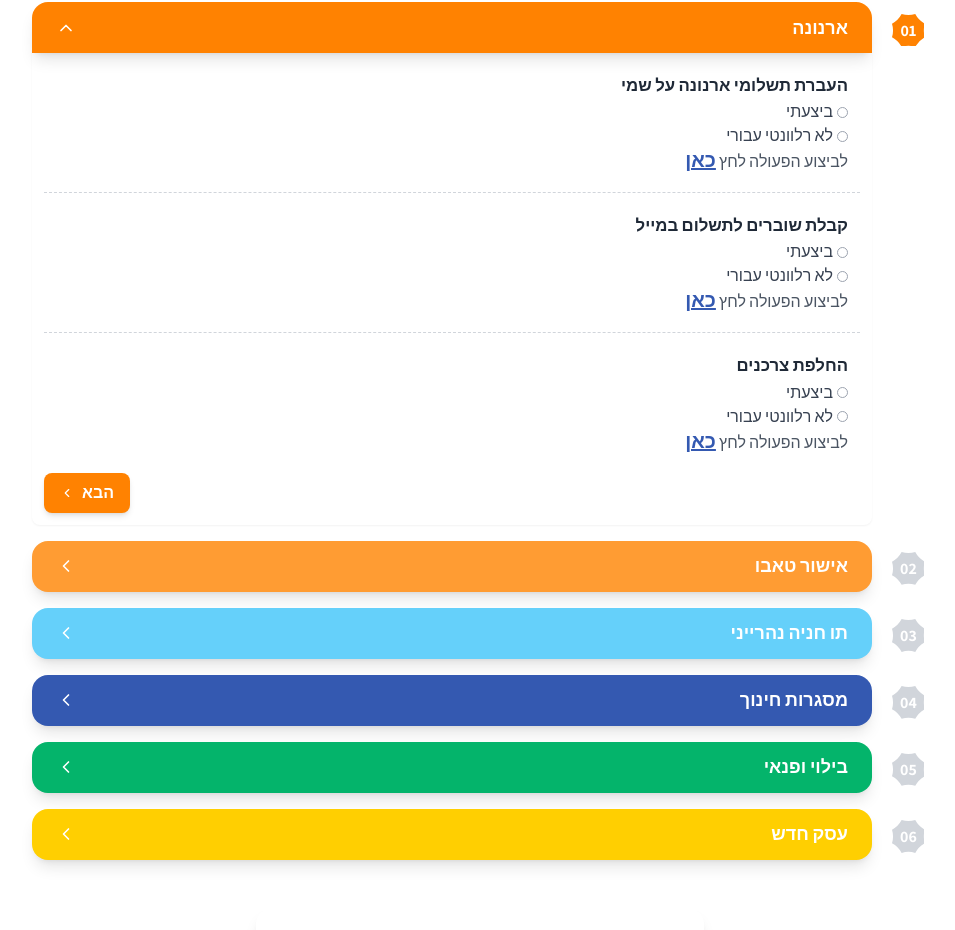
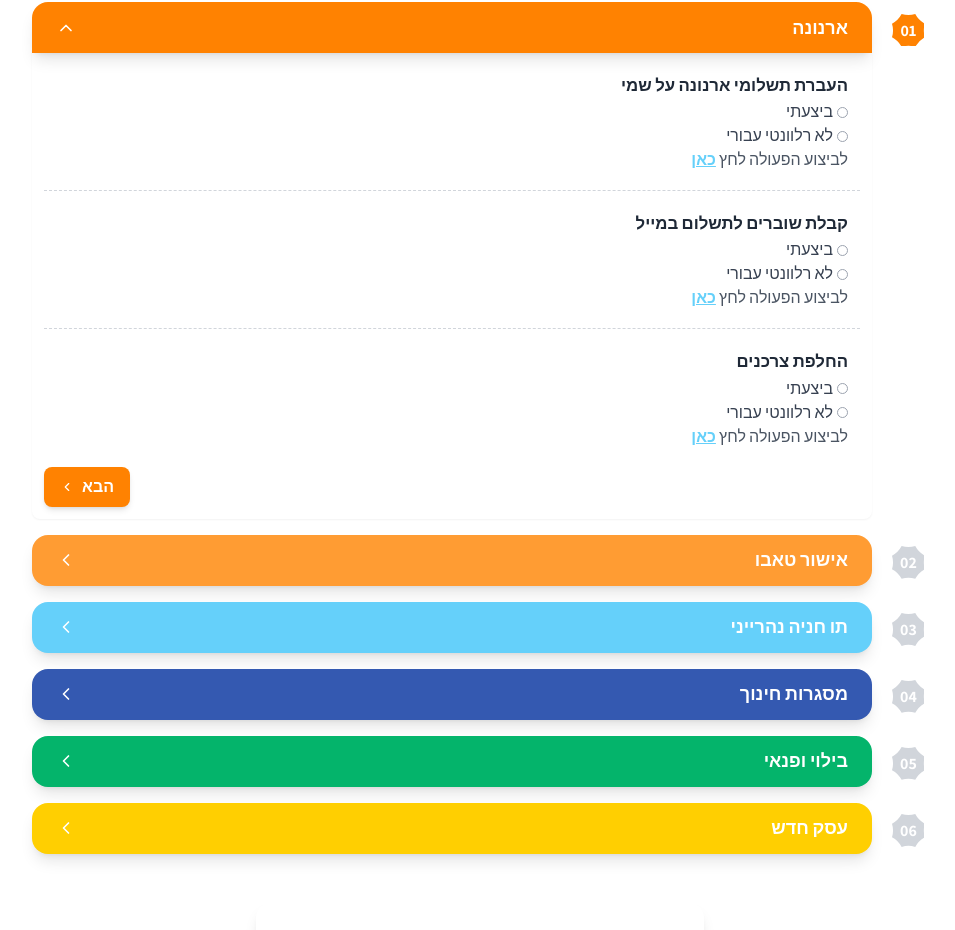
Before and after one commit to vivirdev/Nahariya, a React (Create React App) app: page / in a window 1280 px wide. Shown: the part 840-1770 px from the top of the page, without its empty margins (160-1115 px from the left). Built offline with nearby package versions, Linux system fonts and the light colour scheme.

Commit message:
הוספת הגדרת CSS לקישורים עם צבע כחול חדש

```diff
--- a/src/index.css
+++ b/src/index.css
@@ -34,3 +34,9 @@ code {
     font-size: 1.25rem;
     font-weight: bold;
 }
+
+.font-bold.text-blue-600.hover\:text-blue-800.underline {
+    color: #65D0FA;
+    font-size: 1rem;
+    font-weight: bold;
+}
```
